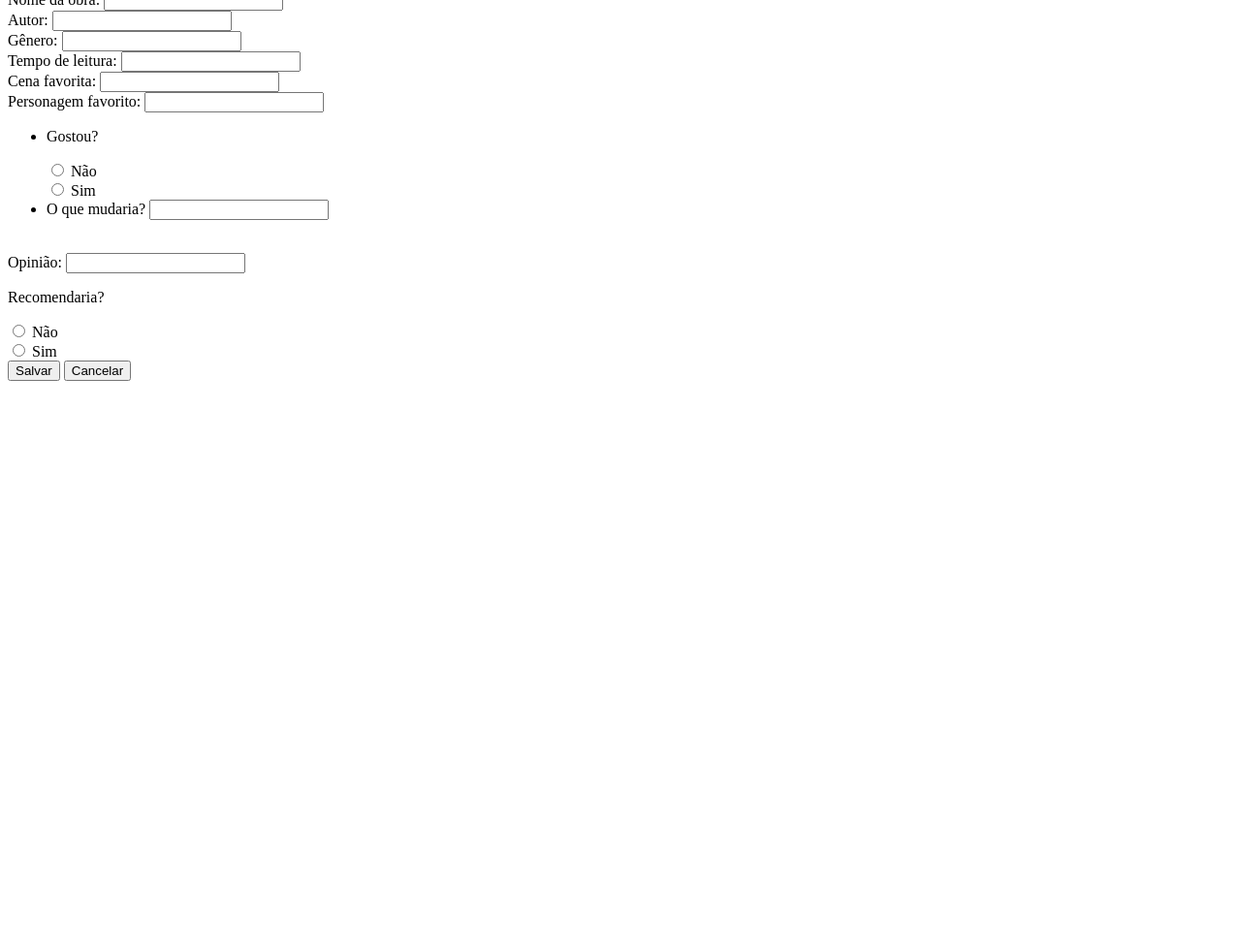
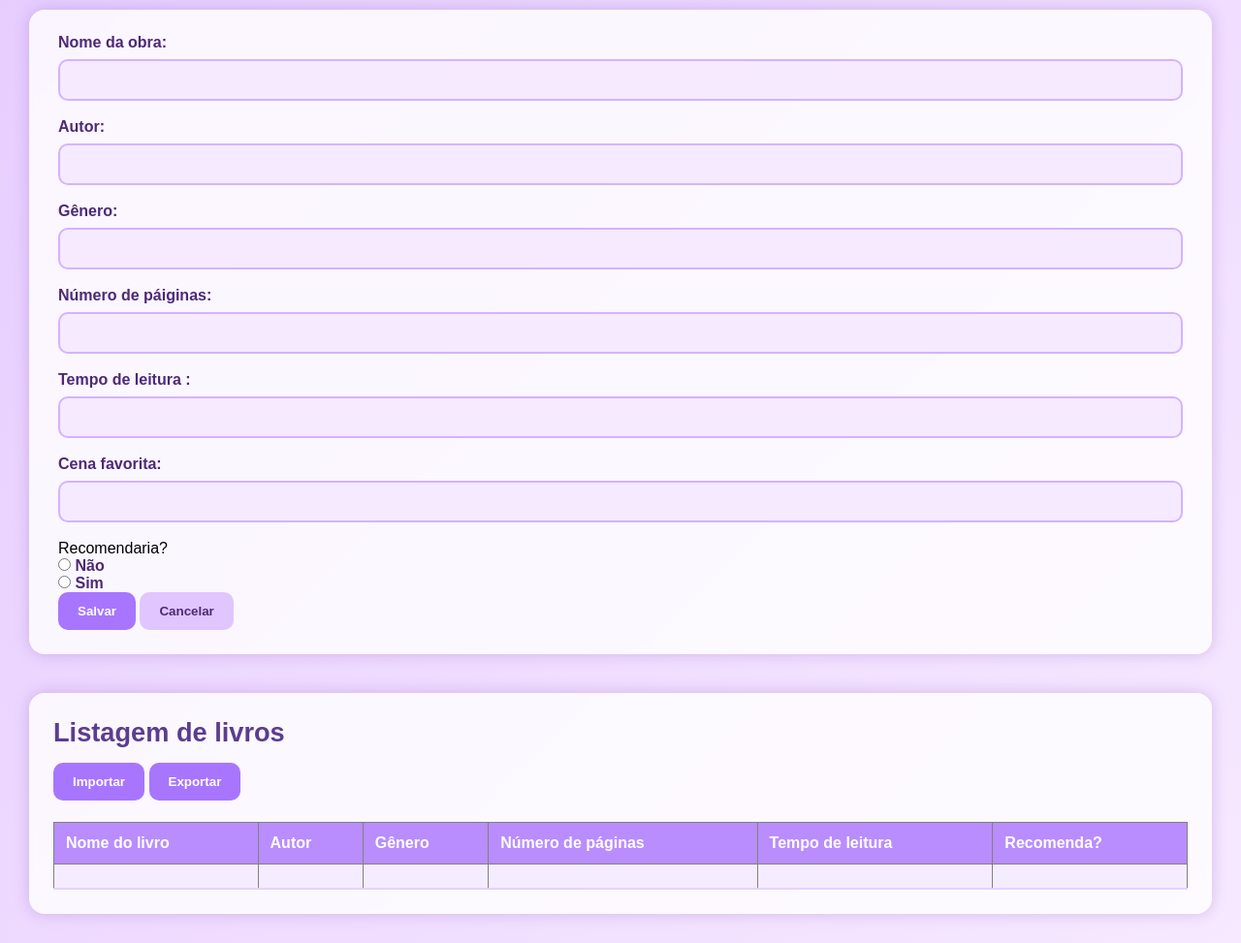
Before and after one commit to eloahvitoria07/biblioteca, a plain HTML site: page index.html in a window 1280 px wide. Shown: the part 90-1063 px from the top of the page at 97% size. Before the commit the page ends 800 px from the top, so only its background shows below. Drawn offline with Linux system fonts and the light colour scheme.

Commit message:
adicionando style

```diff
--- a/index.html
+++ b/index.html
@@ -4,14 +4,15 @@
     <meta charset="UTF-8">
     <meta name="viewport" content="width=device-width, initial-scale=1.0">
     <title>Biblioteca</title>
+    <link rel="stylesheet" href="style.css">
 </head>
 
 <body>
-   <div>
+   <div class="titulo">
         <h1>Bibioteca digital</h1>
     </div>
 
-   <div class="conteiner">
+   <div class="inicio">
         <h2></h2>
         <form>
             <label for="nomedaobra">Nome da obra:</label>
@@ -23,31 +24,14 @@
             <label for="genero">Gênero:</label>
             <input type="text" id="genero" required><br>
 
-            <label for="tempo">Tempo de leitura:</label>
+            <label for="pag">Número de páiginas:</label>
+            <input type="number" id="pag" required><br>
+
+            <label for="tempo">Tempo de leitura :</label>
             <input type="text" id="tempo" required><br>
 
             <label for="cena">Cena favorita:</label>
             <input type="text" id="cena" required><br>
-
-            <label for="pers">Personagem favorito:</label>
-            <input type="text" id="pers" required><br>
-
-            <ul>
-                <li>
-                    <p>Gostou?</p>
-                    <input type="radio" id="nao" name="nao">
-                    <label for="nao">Não</label><br>
-
-                    <input type="radio" id="sim" name="sim" >
-                    <label for="sim">Sim</label><br>
-                </li>
-                <li>
-                    <label for="mudanca">O que mudaria?</label>
-                    <input type="text" id="mudanca" required>
-                </li>
-            </ul><br>
-            <label for="opiniao">Opinião:</label>
-            <input type="text" id="opiniao" required><br>
 
             <p>Recomendaria?</p>
 
@@ -58,11 +42,38 @@
             <label for="sim2">Sim</label><br>
             </form>
 
+            <button type="submit" class="salvar">Salvar</button>
+            <button type="button" class="cancelar">Cancelar</button>
+</div>
+         <div class="final">
+            <h2>Listagem de livros </h2>
+            <button>Importar</button>
+            <button>Exportar</button>
+            <table border="1">
+                <thead>
+                    <tr>
+                        <th>Nome do livro</th>
+                        <th>Autor</th>
+                        <th>Gênero</th>
+                        <th>Número de páginas</th>
+                        <th>Tempo de leitura</th>
+                        <th>Recomenda?</th>
+                    </tr>
+                </thead>
+                <tbody>
+                    <tr>
+                        <td></td>
+                        <td></td>
+                        <td></td>
+                        <td></td>
+                        <td></td>
+                        <td></td>
+                    </tr>
+                </tbody>
+            </table>
             </div>
-            <div class="footer-buttons">
-                <button type="submit" class="salvar">Salvar</button>
-                <button type="button" class="cancelar">Cancelar</button>
-            </div>
+
+
 
 </body>
 </html>
--- /dev/null
+++ b/style.css
@@ -0,0 +1,141 @@
+/* ===== CONFIGURAÇÕES GERAIS ===== */
+* {
+    margin: 0;
+    padding: 0;
+    box-sizing: border-box;
+    font-family: "Poppins", sans-serif;
+}
+
+body {
+    background: linear-gradient(135deg, #e6ccff, #f7e9ff); /* lilás suave */
+    min-height: 100vh;
+    padding: 30px;
+}
+
+/* ===== TÍTULO ===== */
+.titulo h1 {
+    font-size: 2.5rem;
+    color: #5b3d8f;
+    margin-bottom: 25px;
+    font-weight: 700;
+    text-align: center;
+    letter-spacing: 1px;
+}
+
+/* ===== FORMULÁRIO ===== */
+.inicio {
+
+    width: 100%;
+    background: #ffffffcc;
+    backdrop-filter: blur(3px);
+    padding: 25px 30px;
+    border-radius: 16px;
+    box-shadow: 0 0 15px rgba(115, 60, 173, 0.25);
+    margin-bottom: 40px;
+}
+
+label {
+    color: #4c2a75;
+    font-weight: 600;
+}
+
+input[type="text"],
+input[type="number"] {
+    width: 100%;
+    padding: 12px;
+    margin: 8px 0 18px;
+    background: #f5eaff;
+    border: 2px solid #d4b3ff;
+    border-radius: 10px;
+    transition: 0.3s;
+}
+
+input:focus {
+    border-color: #a675ff;
+    outline: none;
+    background: #f9f1ff;
+}
+
+/* ===== BOTÕES ===== */
+button {
+    padding: 12px 20px;
+    border: none;
+    border-radius: 10px;
+    font-weight: 600;
+    cursor: pointer;
+    transition: 0.3s;
+}
+
+.salvar {
+    background: #a875ff;
+    color: #fff;
+}
+
+.salvar:hover {
+    background: #8c5edf;
+}
+
+.cancelar {
+    background: #e1c5ff;
+    color: #4c2a75;
+}
+
+.cancelar:hover {
+    background: #d3b3ff;
+}
+
+/* ===== ÁREA FINAL ===== */
+.final {
+    width: 100%;
+    background: #ffffffcc;
+    backdrop-filter: blur(3px);
+    padding: 25px;
+    border-radius: 16px;
+    box-shadow: 0 0 15px rgba(115, 60, 173, 0.25);
+}
+
+.final h2 {
+    color: #5b3d8f;
+    margin-bottom: 15px;
+    font-size: 1.7rem;
+}
+
+.final button {
+    background: #a875ff;
+    color: white;
+    margin-bottom: 10px;
+}
+
+.final button:hover {
+    background: #8c5edf;
+}
+
+/* ===== TABELA ===== */
+table {
+    width: 100%;
+    border-collapse: collapse;
+    margin-top: 12px;
+}
+
+th {
+    background: #b98dfd;
+    color: white;
+    padding: 12px;
+    text-align: left;
+    font-weight: 600;
+}
+
+td {
+    background: #f6ecff;
+    padding: 12px;
+    border-bottom: 2px solid #e3d3ff;
+}
+
+tr:nth-child(even) td {
+    background: #efe3ff;
+}
+
+tr:hover td {
+    background: #e4d3ff;
+    transition: 0.2s;
+}
```
